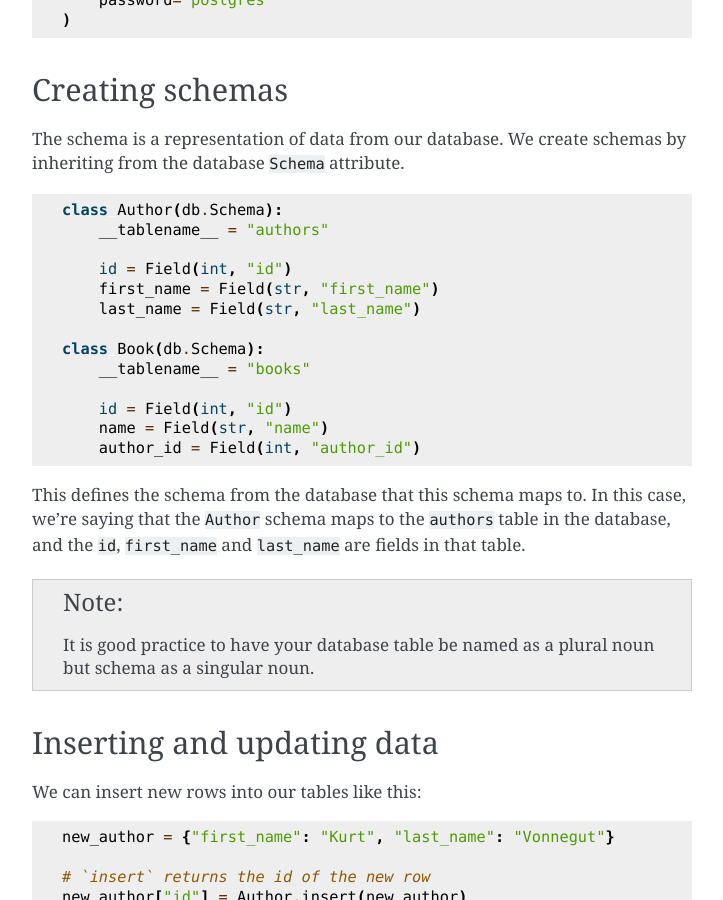
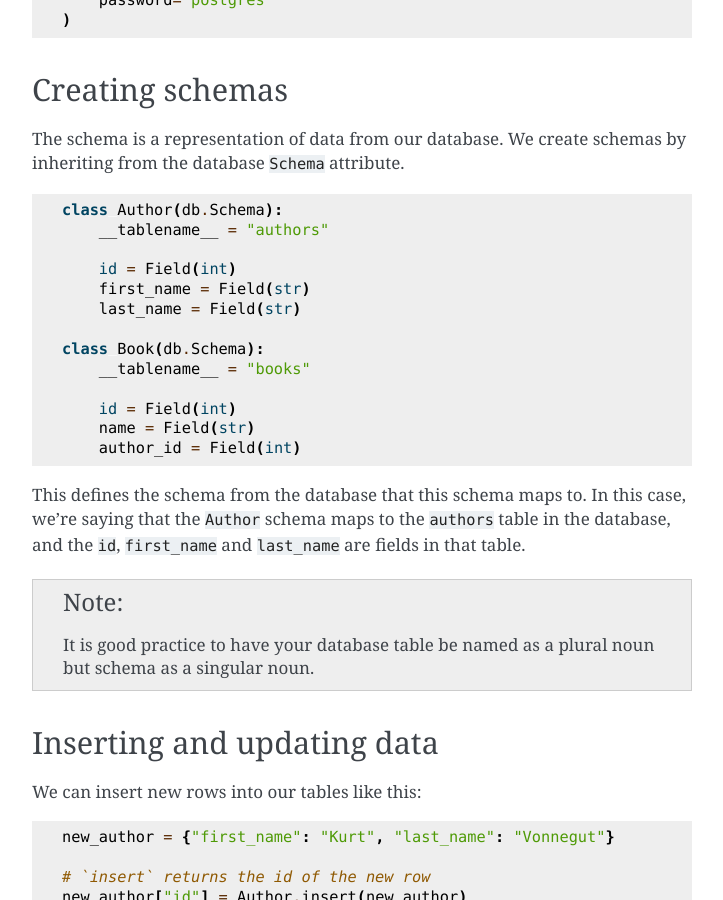
Before and after one commit to halcyonnouveau/estoult, a Sphinx documentation site: the page built from docs/getting_started.rst, in a window 1280 px wide and 900 px high, scrolled down 757 px. Shown: the whole window, without its empty margins (388-1111 px from the left). Built offline with Sphinx 7.4.7, drawn with Linux system fonts in a browser that asks for light colours.

Commit message:
remove unneeded names

```diff
--- a/docs/getting_started.rst
+++ b/docs/getting_started.rst
@@ -44,16 +44,16 @@ The schema is a representation of data from our database. We create schemas by i
     class Author(db.Schema):
         __tablename__ = "authors"
 
-        id = Field(int, "id")
-        first_name = Field(str, "first_name")
-        last_name = Field(str, "last_name")
+        id = Field(int)
+        first_name = Field(str)
+        last_name = Field(str)
 
     class Book(db.Schema):
         __tablename__ = "books"
 
-        id = Field(int, "id")
-        name = Field(str, "name")
-        author_id = Field(int, "author_id")
+        id = Field(int)
+        name = Field(str)
+        author_id = Field(int)
 
 This defines the schema from the database that this schema maps to. In this case, we're saying that the ``Author`` schema maps to the ``authors`` table in the database, and the ``id``, ``first_name`` and ``last_name`` are fields in that table.
 
```
Also changed, not shown: 2 other files.
